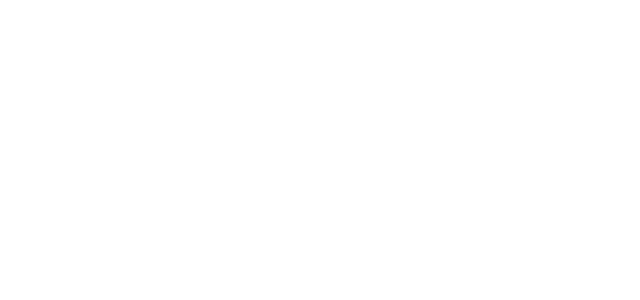
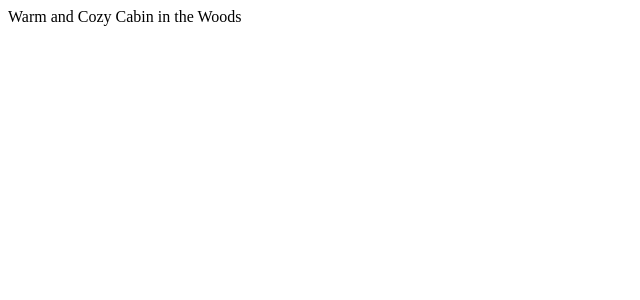
Before and after one commit to abela-a/jokka-app, a Nuxt app: page /home/a in a window 1280 px wide. Before the commit this address had no page. Shown: the top 300 px of the page, without its empty margins (0-640 px from the left). Built offline with nearby package versions, Linux system fonts and the light colour scheme.

Commit message:
eps.11 - how does routing in nuxt work

```diff
--- /dev/null
+++ b/pages/home/_id.vue
@@ -0,0 +1,19 @@
+<template>
+  <div>{{ home.title }}</div>
+</template>
+
+<script>
+import homes from '~/data/homes'
+
+export default {
+  data() {
+    return {
+      home: {},
+    }
+  },
+  created() {
+    const home = homes.find((home) => home.objectID == this.$route.params.id)
+    this.home = home
+  },
+};
+</script>
--- a/pages/index.vue
+++ b/pages/index.vue
@@ -7,7 +7,7 @@
 </template>
 
 <script>
-import homes from '~/data/homes';
+import homes from '~/data/homes'
 
 export default {
   head() {
```
